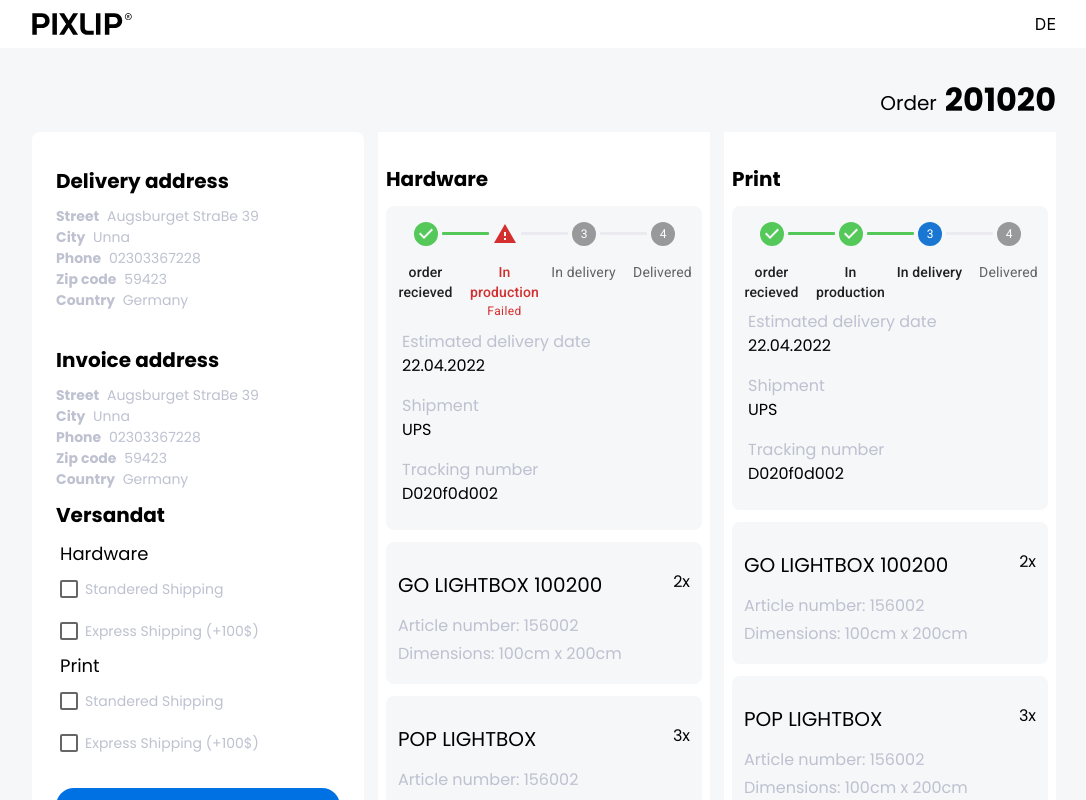
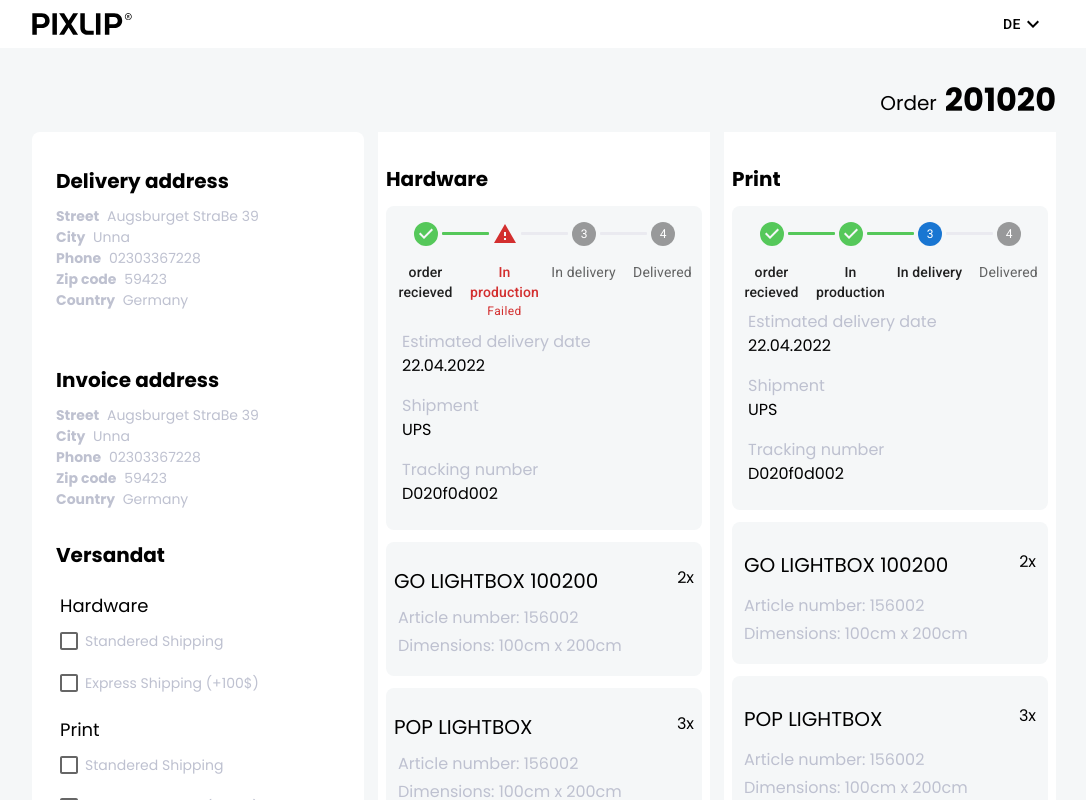
Before and after one commit to AbdulMoiz8994/pixilproject, a React (Create React App) app: page / in a window 1280 px wide. Shown: the whole page, without its empty margins (96-1182 px from the left). Built offline with nearby package versions, Linux system fonts and the light colour scheme.

Commit message:
add the sites

```diff
--- a/package.json
+++ b/package.json
@@ -5,7 +5,7 @@
   "dependencies": {
     "@emotion/react": "^11.9.0",
     "@emotion/styled": "^11.8.1",
-    "@mui/icons-material": "^5.6.2",
+    "@mui/icons-material": "^5.8.0",
     "@mui/material": "^5.7.0",
     "@testing-library/jest-dom": "^5.16.4",
     "@testing-library/react": "^13.2.0",
--- a/src/component/header/index.js
+++ b/src/component/header/index.js
@@ -1,14 +1,49 @@
 import React from "react";
 import PixilLogo from "../../assests/images/pixlip_logo.svg";
+import Button from "@mui/material/Button";
+import Menu from "@mui/material/Menu";
+import MenuItem from "@mui/material/MenuItem";
+import KeyboardArrowDownIcon from "@mui/icons-material/KeyboardArrowDown";
 
 export const Header = () => {
+  const [anchorEl, setAnchorEl] = React.useState(null);
+  const open = Boolean(anchorEl);
+  const handleClick = (event) => {
+    setAnchorEl(event.currentTarget);
+  };
+  const handleClose = () => {
+    setAnchorEl(null);
+  };
   return (
     <div className="w-full bg-white">
       <div className="flex justify-between items-center m-auto w-4/5 h-12">
         <div>
           <img src={PixilLogo} width="100px" height={"100px"} alt="pixilp" />
         </div>
-        <div>DE</div>
+        <div>
+          <Button
+            id="basic-button"
+            aria-controls={open ? "basic-menu" : undefined}
+            aria-haspopup="true"
+            aria-expanded={open ? "true" : undefined}
+            onClick={handleClick}
+            style={{ color: "black" }}
+          >
+            DE <KeyboardArrowDownIcon />
+          </Button>
+          <Menu
+            id="basic-menu"
+            anchorEl={anchorEl}
+            open={open}
+            onClose={handleClose}
+            MenuListProps={{
+              "aria-labelledby": "basic-button",
+            }}
+          >
+            <MenuItem onClick={handleClose}>English</MenuItem>
+            <MenuItem onClick={handleClose}>DE</MenuItem>
+          </Menu>
+        </div>
       </div>
     </div>
   );
--- a/src/modules/dashoboard/hardware/index.js
+++ b/src/modules/dashoboard/hardware/index.js
@@ -143,7 +143,7 @@ export const Hardware = () => {
             })}
           </Stepper>
         </Stack>
-        <div className="contents py-4">
+        <div className="contents">
           <div>
             <p>Estimated delivery date</p>
             <p>22.04.2022</p>
@@ -161,7 +161,7 @@ export const Hardware = () => {
       {data.map((value) => {
         return (
           <div className="nested_card" key={value.id}>
-            <div className="flex justify-between p-3 flex-wrap">
+            <div className="flex justify-between p-2 flex-wrap">
               <h1>{value.title}</h1>
               <h2>{value.quantity}</h2>
             </div>
--- a/src/modules/dashoboard/hardware/scss/index.scss
+++ b/src/modules/dashoboard/hardware/scss/index.scss
@@ -14,7 +14,7 @@
     border-radius: 8px;
     padding: 16px 0px;
     .contents div {
-      padding: 8px 16px;
+      padding: 4px 16px;
       :first-child {
         color: $textColor;
       }
@@ -26,7 +26,7 @@
   padding-right: 0px !important;
 }
 .css-1u4zpwo-MuiSvgIcon-root-MuiStepIcon-root.Mui-completed {
-  color: $boxColor;
+  color: $boxColor !important;
 }
 .css-1u4zpwo-MuiSvgIcon-root-MuiStepIcon-root.Mui-error{
   color: #d32f2f !important;
--- a/src/modules/dashoboard/index.js
+++ b/src/modules/dashoboard/index.js
@@ -1,4 +1,4 @@
-import React, { useState, forwardRef } from "react";
+import React, { useState } from "react";
 import { Btn, Header } from "../../component/index";
 import { Hardware } from "./hardware";
 import { Print } from "./print";
@@ -10,7 +10,7 @@ import Modal from "@mui/material/Modal";
 import Fade from "@mui/material/Fade";
 import Button from "@mui/material/Button";
 import Typography from "@mui/material/Typography";
-// import Typography from "@mui/material/Typography";
+import CloseIcon from "@mui/icons-material/Close";
 
 const style = {
   position: "absolute",
@@ -81,7 +81,7 @@ export const Dashboard = () => {
                 <span>Country</span> Germany
               </p>
             </div>
-            <div className="pl-6">
+            <div className="pl-6 pt-5">
               <h1>Invoice address</h1>
               <p>
                 <span>Street</span> Augsburget StraBe 39
@@ -106,9 +106,9 @@ export const Dashboard = () => {
 
             {/* versandart */}
 
-            <div className="pl-6">
+            <div className="pl-6 pt-5">
               <h1>Versandat</h1>
-              <h3 className="text-lg pl-1">Hardware</h3>
+              <h3 className="text-lg pl-1 pt-3">Hardware</h3>
               <div className="flex justify-start items-center -ml-2">
                 <Checkbox
                   checked={checked}
@@ -129,7 +129,7 @@ export const Dashboard = () => {
 
             {/* print */}
 
-            <div className="pl-6">
+            <div className="pl-6 pt-3">
               <h3 className="text-lg pl-1">Print</h3>
               <div className="flex justify-start items-center -ml-2">
                 <Checkbox
@@ -189,7 +189,7 @@ export const Dashboard = () => {
                         onClick={handleClose}
                         className="font-extrabold text-5xl"
                       >
-                        X
+                        <CloseIcon sx={{ fontSize: 40, color: "black" }} />
                       </Button>
                     </div>
                   </div>
--- a/src/modules/dashoboard/print/index.js
+++ b/src/modules/dashoboard/print/index.js
@@ -1,6 +1,6 @@
 import React, { useState } from "react";
 import "./scss/index.scss";
-import Box from "@mui/material/Box";
+// import Box from "@mui/material/Box";
 import Stepper from "@mui/material/Stepper";
 import Step from "@mui/material/Step";
 import StepLabel from "@mui/material/StepLabel";
@@ -109,41 +109,6 @@ const initialData = [
     articleNumber: "156002",
     dimesionNumber: "100cm x 200cm",
   },
-  {
-    id: 4,
-    title: "POP LIGHTBOX",
-    quantity: "3x",
-    articleNumber: "156002",
-    dimesionNumber: "100cm x 200cm",
-  },
-  {
-    id: 5,
-    title: "POP LIGHTBOX",
-    quantity: "3x",
-    articleNumber: "156002",
-    dimesionNumber: "100cm x 200cm",
-  },
-  {
-    id: 6,
-    title: "POP LIGHTBOX",
-    quantity: "2x",
-    articleNumber: "156002",
-    dimesionNumber: "100cm x 200cm",
-  },
-  {
-    id: 7,
-    title: "POP LIGHTBOX",
-    quantity: "2x",
-    articleNumber: "156002",
-    dimesionNumber: "100cm x 200cm",
-  },
-  {
-    id: 8,
-    title: "POP LIGHTBOX",
-    quantity: "3x",
-    articleNumber: "156002",
-    dimesionNumber: "100cm x 200cm",
-  },
 ];
 export const Print = () => {
   const [data, setData] = useState(initialData);
--- a/src/modules/dashoboard/scss/index.scss
+++ b/src/modules/dashoboard/scss/index.scss
@@ -44,13 +44,12 @@
 
     .card_two,
     .card_three {
-      height: 730px;
+      height: 110vh;
       overflow-y: auto;
     }
   }
 
   @media (max-width: 972px) {
-    // grid-template-columns: repeat(auto-fit, minmax(auto, 1fr)) !important;
     .card_three {
       width: 80vw;
     }
@@ -65,10 +64,14 @@
   p {
     padding: 4px 0px;
   }
-
 }
-.payment{
-  button{
+.payment {
+  button {
     margin: 6px 0px;
   }
 }
+@media (max-width:642px) {
+  .card-one{
+    order: 3 !important;
+  }
+}
```
Also changed, not shown: 1 other file (tests, documents, lock files or other folders).
